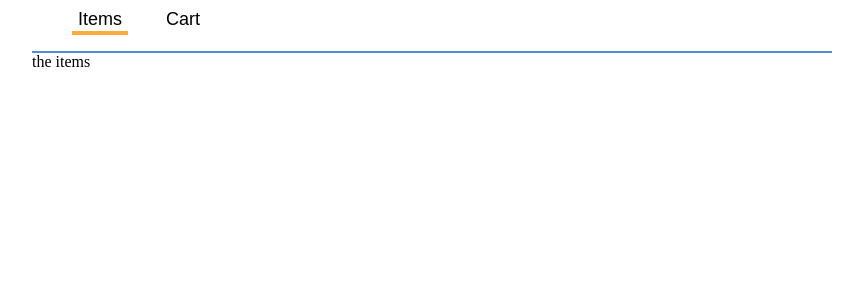
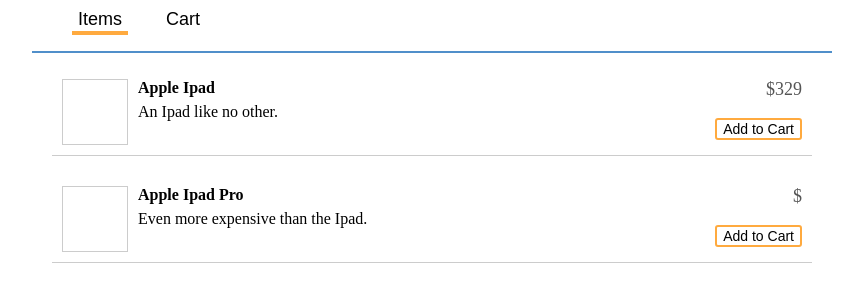
Before and after one commit to DrVicki/vickis-shopper, a React (Create React App) app: page / in a window 1280 px wide. Shown: the top 302 px of the page, without its empty margins (208-1071 px from the left). Built offline with nearby package versions, Linux system fonts and the light colour scheme.

Commit message:
4 files modified, 1 added

```diff
--- a/src/App.js
+++ b/src/App.js
@@ -1,9 +1,16 @@
 import React, {useState} from "react";
 import "./App.css";
 import Nav from './Nav.js';
+import ItemPage from './ItemPage';
+import {items} from './static-data';
+import Item from './Item.js';
 
 const App = () => {
   const [activeTab, setActiveTab] = useState('items');
+  const [cart, setCart] = useState([]);
+  const addToCart = (item) => {
+    setCart([...cart, item]);
+  };
 
 
   return (
@@ -13,17 +20,17 @@
     onTabChange={setActiveTab}
      />
      {/* modified code */}
-    <main className="App-component">
-    <Content tab={activeTab}/>
+    <main className="App-content">
+    <Content tab={activeTab} onAddToCart={addToCart}/>
     </main>
     </div>
   );
 };
 
-const Content =({tab}) => {
+const Content =({tab, onAddToCart}) => {
   switch (tab) {
     case 'items':
-    return <span>the items</span>;
+    return <ItemPage items={items}/>;
     case 'cart':
     return <span>the cart</span>;
     default:
--- /dev/null
+++ b/src/Item.css
@@ -0,0 +1,58 @@
+.Item {
+  display: flex;
+  justify-content: space-between;
+  border-bottom: 1px solid #ccc;
+  padding: 10px;
+}
+
+.Item-image {
+  width: 64px;
+  height: 64px;
+  border: 1px solid #ccc;
+  margin-right: 10px;
+  float: left;
+}
+
+.Item-title {
+  font-weight: bold;
+  margin-bottom: 0.4em;
+}
+
+.Item-price {
+  text-align: right;
+  font-size: 18px;
+  color: #555;
+}
+
+.Item-addToCart {
+  margin-bottom: 5px;
+  font-size: 14px;
+  border: 2px solid #FFAA3F;
+  background-color: #fff;
+  border-radius: 3px;
+  cursor: pointer;
+}
+
+.Item-addToCart:hover {
+  background-color: #FFDDB2;
+}
+
+.Item-addToCart:active {
+  background-color: #ED8400;
+  color: #fff;
+  outline: none;
+}
+
+.Item-addToCart:focus {
+  outline: none;
+}
+
+.Item-left {
+  flex: 1;
+}
+
+.Item-right {
+  display: flex;
+  flex-direction: column;
+  justify-content: space-between;
+}
--- a/src/Item.js
+++ b/src/Item.js
@@ -0,0 +1,30 @@
+import React from "react";
+import PropTypes from "prop-types";
+import './Item.css';
+
+const Item = ({item, OnAddToCart}) => (
+  <div className="Item">
+  <div className="Item-left">
+  <div className="Item-image"></div>
+  <div className="Item-title">{item.name}
+  </div>
+  <div className="Item-description">
+  {item.description}
+  </div>
+  </div>
+  <div className="Item-right">
+  <div className="Item-price">
+  ${item.price}
+  </div>
+  <button className="Item-addToCart">
+  Add to Cart</button>
+  </div>
+  </div>
+)
+
+Item.propTypes = {
+  item: PropTypes.object.isRequired,
+  OnAddToCart: PropTypes.func.isRequired
+};
+
+export default Item;
--- a/src/ItemPage.js
+++ b/src/ItemPage.js
@@ -1,14 +1,16 @@
 import React from "react";
 import PropTypes from "prop-types";
 import './ItemPage.css';
+import Item from './Item';
 
-function ItemPage({items}) {
+function ItemPage({items, onAddToCart}) {
   return (
     <ul className="ItemPage-items">
     {items.map(item =>
     <li key={item.id}
     className="ItemPage-item">
-    (item.name)
+    <Item item={item} onAddToCart={() => onAddToCart(item)}/>
+
      </li>)}
     </ul>
   );
--- a/src/static-data.js
+++ b/src/static-data.js
@@ -0,0 +1,15 @@
+let items = [
+  {
+    id: 0,
+    name: "Apple Ipad",
+    description: "An Ipad like no other.",
+    price: 329.00
+  },
+  {
+    id: 1,
+    name: "Apple Ipad Pro",
+    description: "Even more expensive than the Ipad.",
+  },
+];
+
+export {items};
```
